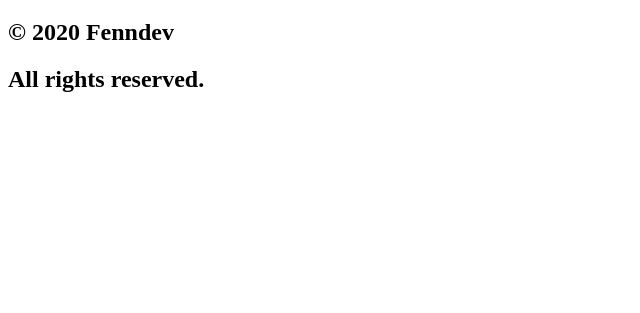
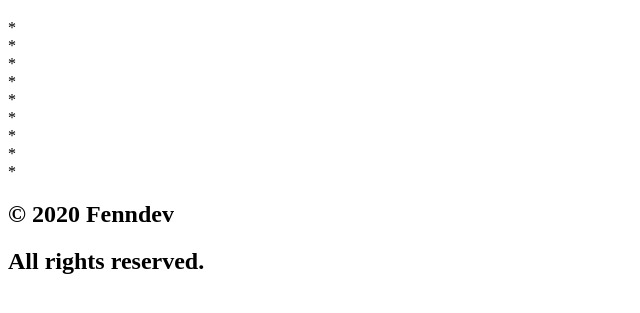
Before and after one commit to fenndev/tic-tac-toe, a plain HTML site: page index.html in a window 1280 px wide. Shown: the part 61-374 px from the top of the page, without its empty margins (0-640 px from the left). Drawn offline with Linux system fonts and the light colour scheme.

Commit message:
Added grid to HTML and added col and row data

```diff
--- a/index.html
+++ b/index.html
@@ -14,7 +14,15 @@
             <h1>Tic Tac Toe</h1>
         </div>
         <div class="board-box">
-
+            <div class="grid-cell" data-row="1" data-col="1">*</div>
+            <div class="grid-cell" data-row="1" data-col="2">*</div>
+            <div class="grid-cell" data-row="1" data-col="3">*</div>
+            <div class="grid-cell" data-row="2" data-col="1">*</div>
+            <div class="grid-cell" data-row="2" data-col="2">*</div>
+            <div class="grid-cell" data-row="2" data-col="3">*</div>
+            <div class="grid-cell" data-row="3" data-col="1">*</div>
+            <div class="grid-cell" data-row="3" data-col="2">*</div>
+            <div class="grid-cell" data-row="3" data-col="3">*</div>
         </div>
         <div class="footer">
             <h2>&copy; 2020 Fenndev</h2>
```
